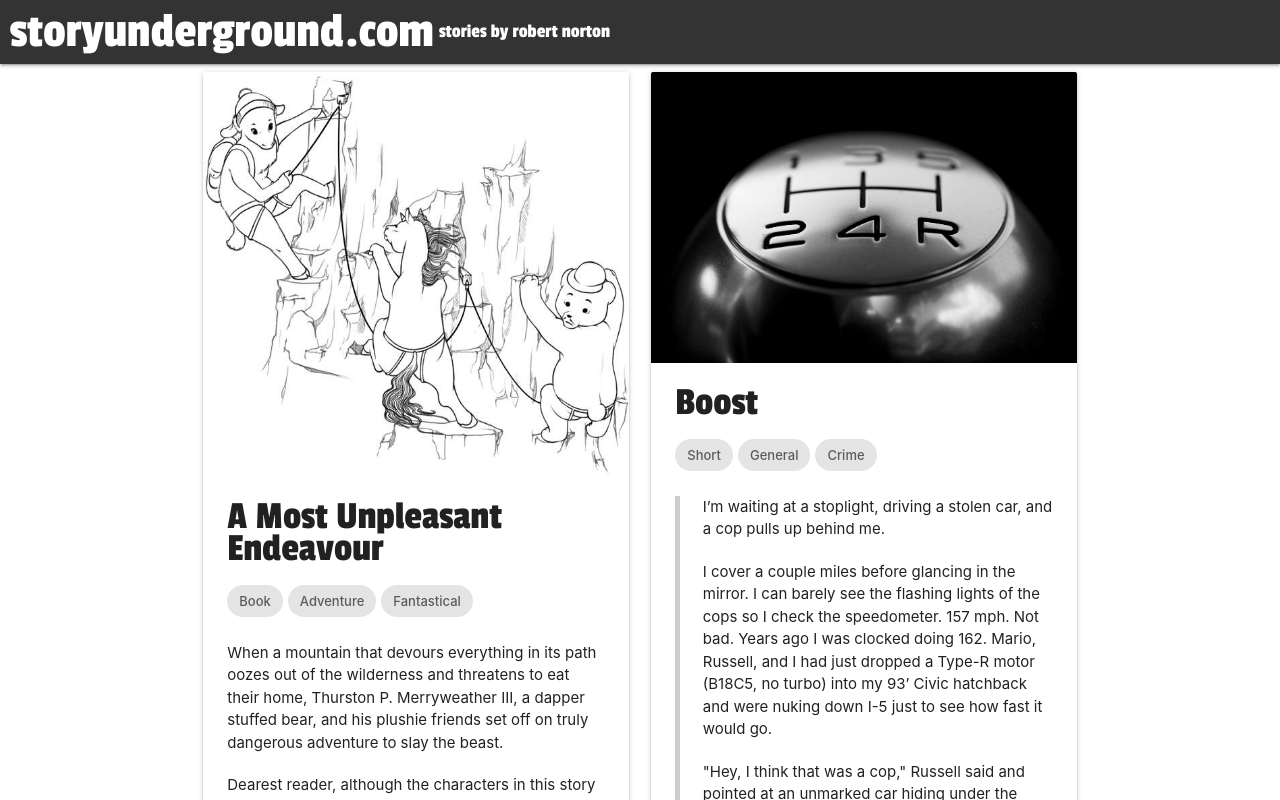
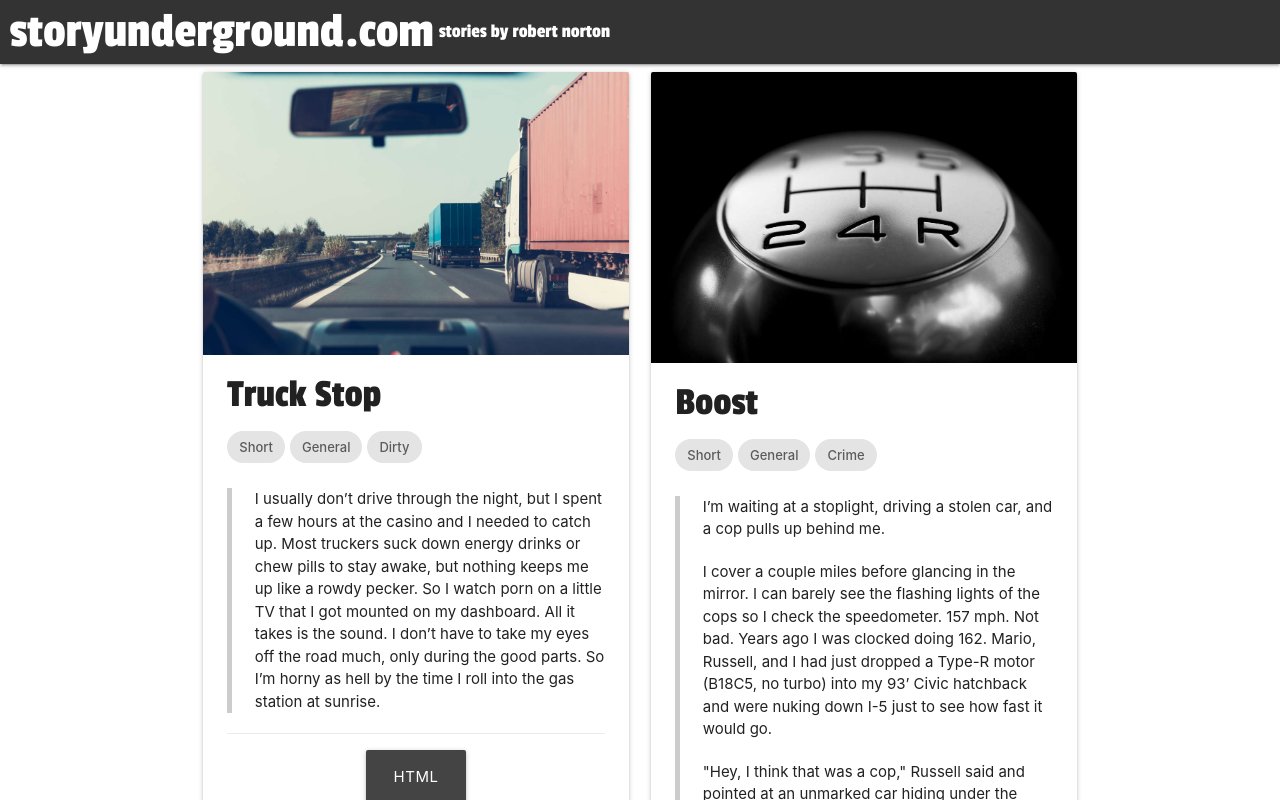
Before and after one commit to spiffspuzzum/storyunderground, a React (Create React App) app: page / in a window 1280 px wide. Shown: the top 800 px of the page. Built offline with nearby package versions, Linux system fonts and the light colour scheme; no server answers.

Commit message:
Stories load in random order

```diff
--- a/src/components/Grid.js
+++ b/src/components/Grid.js
@@ -5,15 +5,20 @@ import { Stories } from "../data/stories";
 import Namer from './Namer/Namer';
 
 const Grid = () => {
-  // let stories = [];
+  //put stories in random order
+   const data = [...Stories];
+   let randomList = [];
 
-  // while(Stories.length >0 ){
-  //     const random = Math.floor(Math.random() * Stories.length);
-  //     let element = Stories.splice(random, 1);
-  //     stories.push(element);
-  // }
+  while(data.length > 0 ){
+      const random = Math.floor(Math.random() * data.length);
+      let element = data.splice(random, 1);
+      randomList.push(element);
+  }
 
-  const stories = Stories.map( story => {
+  //flatten from array of arrays to array of objects
+  randomList = randomList.flat();
+
+  const stories = randomList.map( story => {
     return <Card story={story} key={story.id} />;
   });
 
@@ -21,7 +26,8 @@ const Grid = () => {
     <div className="container">
       <div className="row">
         <div className="col s12 m6">
-          {stories.slice(0, stories.length / 2)}</div>
+          {stories.slice(0, stories.length / 2)}
+        </div>
         <div className="col s12 m6">
           {stories.slice(stories.length / 2, stories.length)}
           <Namer />
```
